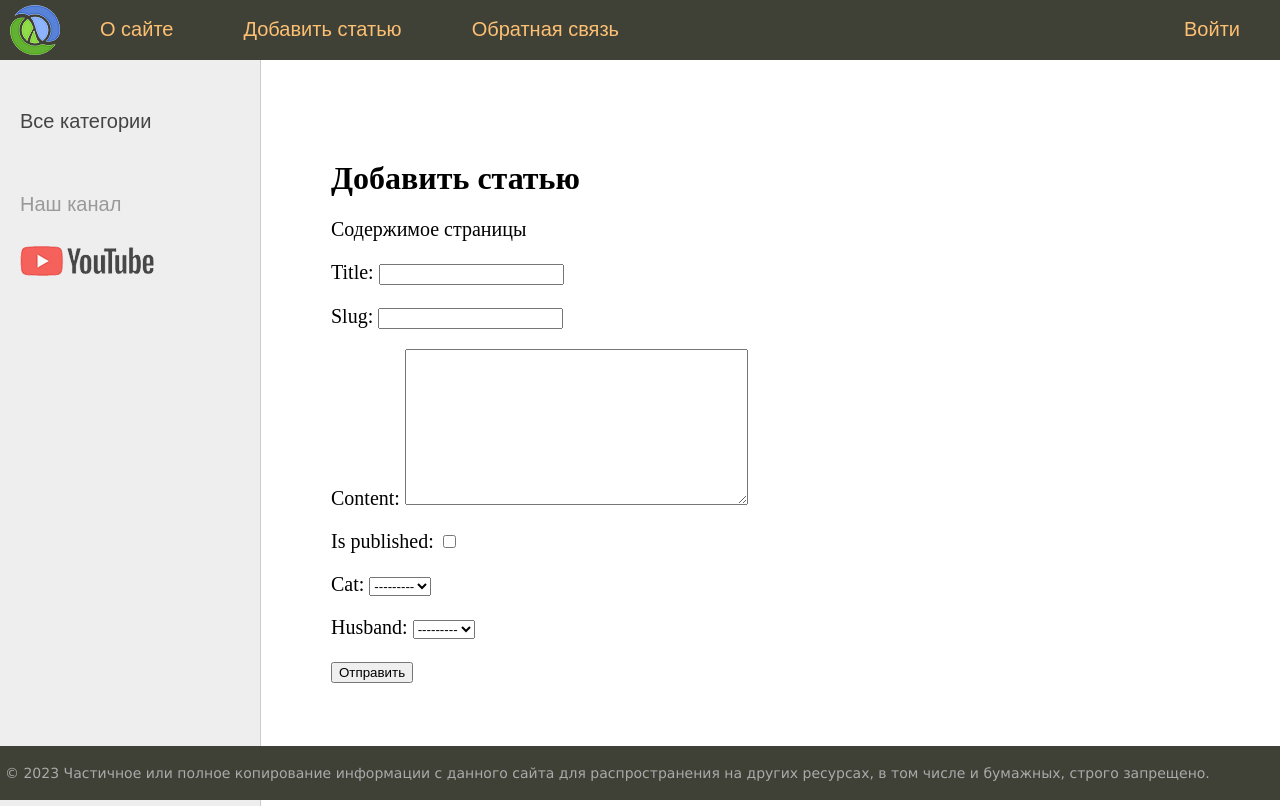
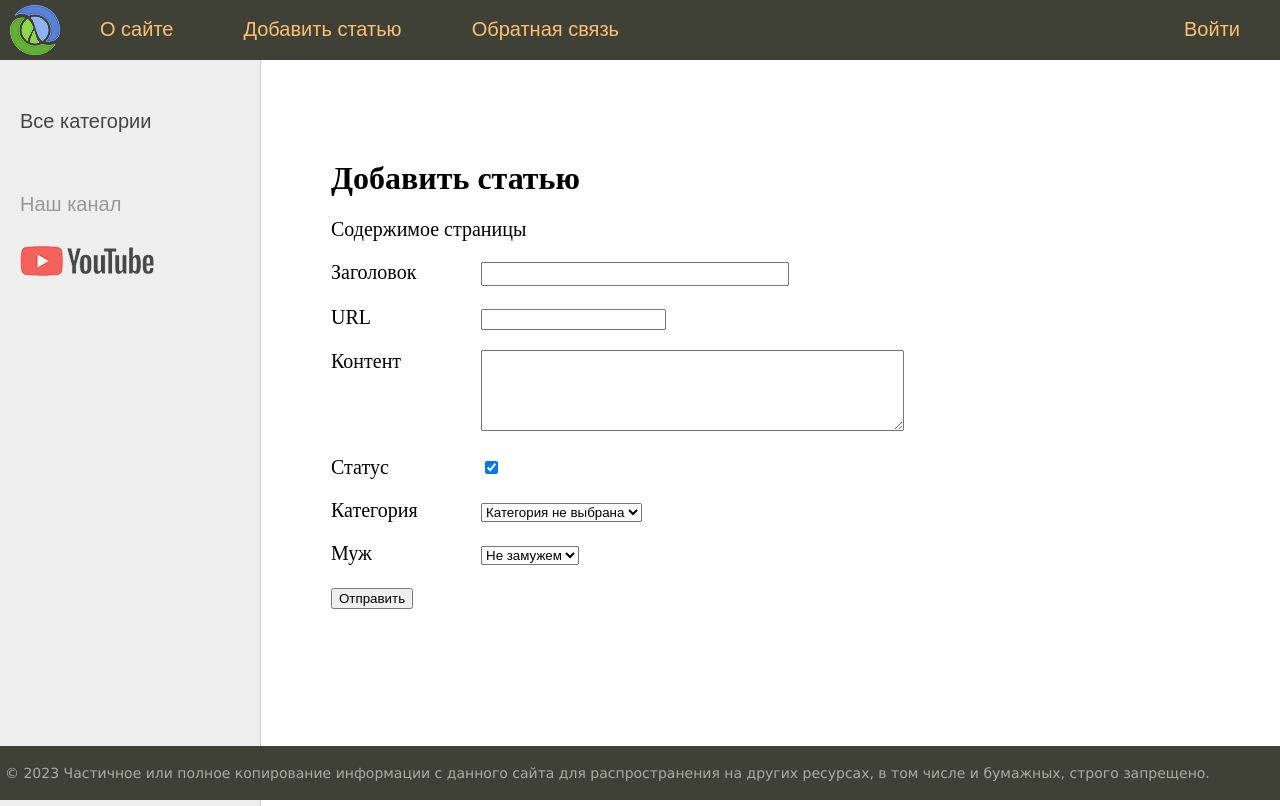
Before and after one commit to BylatZM/site_women, a Django app: page /addpage/ in a window 1280 px wide. Run offline with Django 4.2, Linux system fonts and the light colour scheme; data that the repository does not hold is empty.

Commit message:
modified addpage view function, added database validated form data appending and redirecting, if the form validated with error, return the global error in women/views.py, modified women/templates/women/addpage.html

```diff
--- a/sitewomen/women/forms.py
+++ b/sitewomen/women/forms.py
@@ -2,9 +2,9 @@ from django import forms
 from .models import Category, Husband
 
 class AddPostForm(forms.Form):
-  title = forms.CharField(max_length=255)
-  slug = forms.SlugField(max_length=255)
-  content = forms.CharField(widget=forms.Textarea())
-  is_published = forms.BooleanField()
-  cat = forms.ModelChoiceField(queryset=Category.objects.all())
-  husband = forms.ModelChoiceField(queryset=Husband.objects.all())
+  title = forms.CharField(max_length=255, label="Заголовок", widget=forms.TextInput(attrs={'class': 'form-input'}))
+  slug = forms.SlugField(max_length=255, label="URL")
+  content = forms.CharField(widget=forms.Textarea(attrs={'cols': 50, 'rows': 5}), label="Контент")
+  is_published = forms.BooleanField(label="Статус", initial=True)
+  cat = forms.ModelChoiceField(queryset=Category.objects.all(), empty_label="Категория не выбрана", label="Категория")
+  husband = forms.ModelChoiceField(queryset=Husband.objects.all(), empty_label="Не замужем", required=False, label="Муж")
--- a/sitewomen/women/templates/women/addpage.html
+++ b/sitewomen/women/templates/women/addpage.html
@@ -12,7 +12,11 @@
   <!-- Строка добавляет в заголовок запроса дополнительную строку (ключ), без которого django не обработает запрос,
    нужен чтобы бороться с межсайтовыми атаками, а также убедиться, что запрос отправляет сам пользователь, а не взлоумышленник -->
   {% csrf_token %}
-  {{ form.as_p }}
+  <div class="form-error">{{ form.non_field_errors }}</div>
+  {% for item in form %}
+  <p><label class="form-label" for="{{ item.id_for_label }}">{{ item.label }}</label>{{item }}</p>
+  <div class="form-error">{{ item.errors }}</div>
+  {% endfor %}
   <p><button type="submit">Отправить</button></p>
 </form>
 {% endblock %}
--- a/sitewomen/women/views.py
+++ b/sitewomen/women/views.py
@@ -1,4 +1,4 @@
-from django.shortcuts import render, get_object_or_404
+from django.shortcuts import render, get_object_or_404, redirect
 from django.http import HttpResponseNotFound, HttpResponse
 from women.models import Women, Category, TagPost
 from .forms import AddPostForm
@@ -43,13 +43,19 @@ def addpage(request):
   if request.method == "POST":
     form = AddPostForm(request.POST)
     if form.is_valid():
-      print(form.cleaned_data)
+      # print(form.cleaned_data) - выводим провалидированные данные формы, то есть проверенные на ошибки
+      try:
+        Women.objects.create(**form.cleaned_data)
+        return redirect('home')
+      except:
+        form.add_error(None, "Ошибка добавления поста")
   else:
-    data = {
-      'menu': menu,
-      'title': 'Добавить статью',
-      'form': AddPostForm,
-    }
+    form = AddPostForm()
+  data = {
+    'menu': menu,
+    'title': 'Добавить статью',
+    'form': form,
+  }
   return render(request, 'women/addpage.html', data)
 
 def login(request):
```
